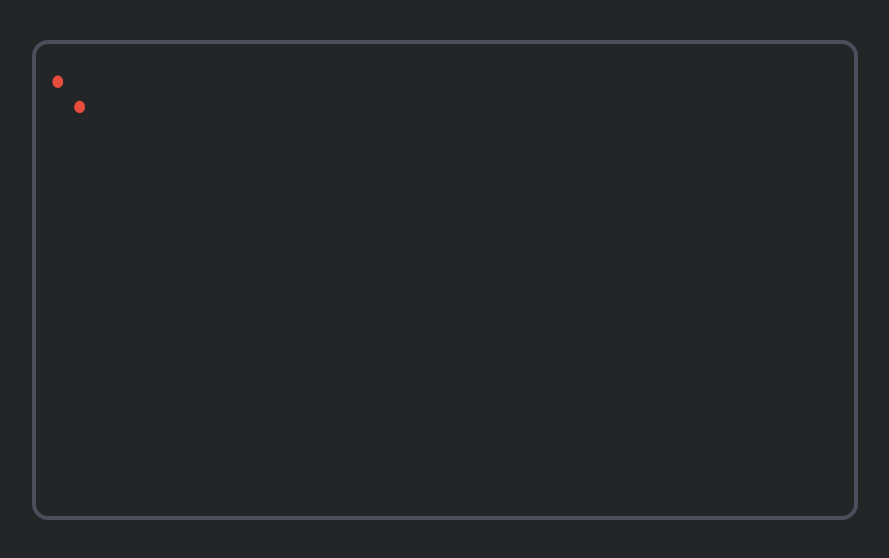
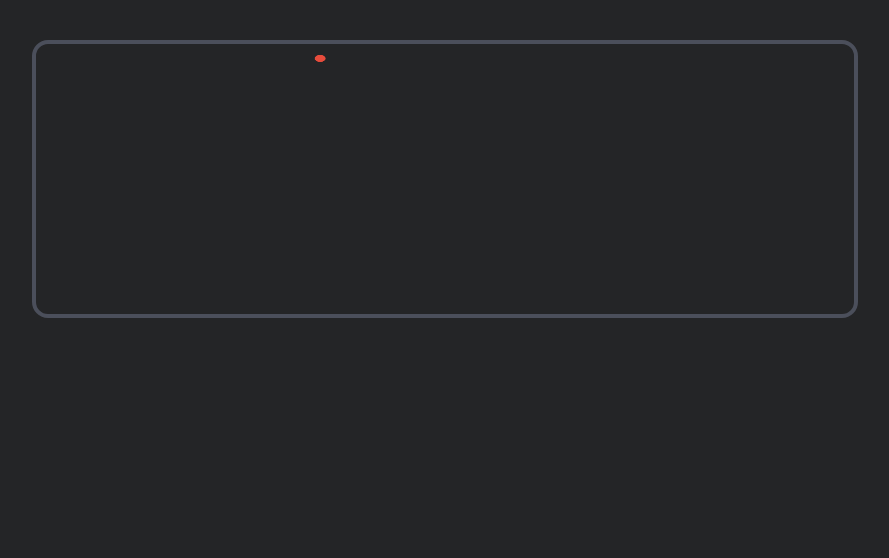
Before and after one commit to gregorybchris/ants, a React app: page / in a window 1280 px wide. Shown: the top 558 px of the page, without its empty margins (195-1084 px from the left). Built offline with nearby package versions, Linux system fonts and the light colour scheme.

Commit message:
Get ant moving

```diff
--- a/src/components/App/App.tsx
+++ b/src/components/App/App.tsx
@@ -1,21 +1,12 @@
 import "./App.sass";
 import "@fontsource/poppins";
 
-import { useEffect, useState } from "react";
-
-import Simluation from "../Simluation/Simulation";
+import Sim from "../Sim/Sim";
 
 export default function App() {
-  const [data, setData] = useState("Hello");
-
-  useEffect(() => {
-    console.log("App data: ", data);
-  }, []);
-
   return (
     <div className="App">
-      {/* <div>{data}</div> */}
-      <Simluation />
+      <Sim />
     </div>
   );
 }
--- /dev/null
+++ b/src/components/Sim/Sim.tsx
@@ -0,0 +1,56 @@
+import "@fontsource/poppins";
+
+import { useEffect, useState } from "react";
+
+import Ant from "../../lib/ant";
+import Keyboard from "../../lib/keyboard";
+import SimGraphics from "../SimGraphics/SimGraphics";
+
+export default function Sim() {
+  const [ticks, setTicks] = useState(0);
+  const [running, setRunning] = useState(true);
+  const [ants, setAnts] = useState<Ant[]>([]);
+
+  useEffect(() => {
+    new Keyboard((keyName) => {
+      if (keyName == Keyboard.Keys.LETTER_P) {
+        setRunning((prevRunning) => !prevRunning);
+      }
+
+      if (keyName == Keyboard.Keys.SPACE) {
+        setAnts((prevAnts: Ant[]) => {
+          const lastPosition = prevAnts[prevAnts.length - 1].position;
+          const position = { x: lastPosition.x, y: lastPosition.y + 20 };
+          const newAnt = {
+            position: position,
+          };
+          return [...prevAnts, newAnt];
+        });
+      }
+    });
+
+    const newAnts = [
+      {
+        position: { x: 40, y: 40 },
+      },
+    ];
+    setAnts(newAnts);
+  }, []);
+
+  const onUpdate = (currentTime: number, deltaTime: number) => {
+    if (running) {
+      setTicks((prevTicks) => prevTicks + 1);
+      setAnts((prevAnts: Ant[]) => {
+        return prevAnts.map((ant: Ant) => {
+          return { ...ant, position: { x: ant.position.x + 1, y: ant.position.y } };
+        });
+      });
+    }
+  };
+
+  return (
+    <div className="Sim">
+      <SimGraphics onUpdate={onUpdate} running={running} ants={ants} />
+    </div>
+  );
+}
--- a/src/components/Simluation/Simulation.sass
+++ b/src/components/SimGraphics/SimGraphics.sass
@@ -2,7 +2,7 @@
 @tailwind components
 @tailwind utilities
 
-.Simulation
+.SimGraphics
     @apply border-solid border-4 border-borderColor rounded-2xl
     @apply w-2/3 h-2/3
     @apply mx-auto
--- /dev/null
+++ b/src/components/SimGraphics/SimGraphics.tsx
@@ -0,0 +1,74 @@
+import "./SimGraphics.sass";
+import "@fontsource/poppins";
+
+import { Color, colorToHex } from "../../lib/color";
+import { useEffect, useRef, useState } from "react";
+
+import Ant from "../../lib/ant";
+import Box from "../../lib/box";
+
+interface SimGraphicsProps {
+  running: boolean;
+  onUpdate: (currentTime: number, deltaTime: number) => void;
+  ants: Ant[];
+}
+
+export default function SimGraphics(props: SimGraphicsProps) {
+  const canvasRef = useRef<HTMLCanvasElement>(null);
+  const [canvasSize, setCanvasSize] = useState<Box>({ width: 0, height: 0 });
+
+  useEffect(() => {
+    const canvas = canvasRef.current;
+    if (canvas) {
+      setCanvasSize({ width: canvas.width, height: canvas.height });
+    }
+
+    getUpdate(props.onUpdate)(0);
+  }, []);
+
+  useEffect(() => {
+    const canvas = canvasRef.current;
+    const context = canvas?.getContext("2d");
+
+    if (canvas) {
+      const ratio = 5;
+      canvas.width = canvasSize.width * ratio;
+      canvas.height = canvasSize.height * ratio;
+    }
+
+    if (canvas && context) {
+      renderScene(context);
+    }
+  }, [props.ants]);
+
+  const renderScene = (context: CanvasRenderingContext2D) => {
+    const radius = 10;
+    const color = Color.RED;
+
+    context.clearRect(0, 0, canvasSize.width, canvasSize.height);
+    props.ants.forEach((ant: Ant) => {
+      context.beginPath();
+      context.arc(ant.position.x, ant.position.y, radius, 0, 2 * Math.PI);
+      context.fillStyle = colorToHex(color);
+      context.fill();
+    });
+  };
+
+  const getUpdate = (onUpdate: (currentTime: number, deltaTime: number) => void) => {
+    let lastTime = 0;
+    const update = (currentTime: number) => {
+      currentTime = currentTime || 0;
+      const deltaTime = currentTime - (lastTime || 0);
+      lastTime = currentTime;
+      onUpdate(currentTime, deltaTime);
+      requestAnimationFrame(update);
+    };
+    return update;
+  };
+
+  return (
+    <div className="SimGraphics">
+      <canvas className="canvas" ref={canvasRef}></canvas>
+    </div>
+  );
+}
--- a/src/components/Simluation/Simulation.tsx
+++ /dev/null
@@ -1,71 +0,0 @@
-import "./Simulation.sass";
-import "@fontsource/poppins";
-
-import { Color, colorToHex } from "../../lib/color";
-import { useEffect, useRef, useState } from "react";
-
-import Ant from "../../lib/ant";
-import Box from "../../lib/box";
-import Keyboard from "../../lib/keyboard";
-
-export default function Simulation() {
-  const canvasRef = useRef<HTMLCanvasElement>(null);
-  const [canvasSize, setCanvasSize] = useState<Box>({ width: 0, height: 0 });
-  const [ants, setAnts] = useState<Ant[]>([]);
-
-  useEffect(() => {
-    console.log("Starting simulation");
-
-    new Keyboard((keyName) => {
-      if ((keyName = Keyboard.Keys.SPACE)) {
-        console.log("SPACE");
-      }
-    });
-
-    const newAnts = [
-      {
-        position: { x: 40, y: 60 },
-      },
-      {
-        position: { x: 80, y: 100 },
-      },
-    ];
-    setAnts(newAnts);
-
-    const canvas = canvasRef.current;
-    if (canvas) {
-      setCanvasSize({ width: canvas.width, height: canvas.height });
-    }
-  }, []);
-
-  useEffect(() => {
-    const canvas = canvasRef.current;
-    const context = canvas?.getContext("2d");
-
-    if (canvas) {
-      const ratio = 5;
-      canvas.width = canvasSize.width * ratio;
-      canvas.height = canvasSize.height * ratio;
-    }
-
-    if (canvas && context) {
-      const radius = 10;
-      const color = Color.RED;
-
-      context.clearRect(0, 0, canvasSize.width, canvasSize.height);
-      ants.forEach((ant) => {
-        const position = ant.position;
-        context.beginPath();
-        context.arc(position.x, position.y, radius, 0, 2 * Math.PI);
-        context.fillStyle = colorToHex(color);
-        context.fill();
-      });
-    }
-  }, [ants]);
-
-  return (
-    <div className="Simulation">
-      <canvas className="canvas" ref={canvasRef}></canvas>
-    </div>
-  );
-}
--- /dev/null
+++ b/src/lib/message.ts
@@ -0,0 +1,6 @@
+export enum Message {
+  ALPHA = "alpha",
+  BETA = "beta",
+  GAMMA = "gamma",
+  DELTA = "delta",
+}
--- /dev/null
+++ b/src/lib/point-range.ts
@@ -0,0 +1,6 @@
+import Range from "./range";
+
+export default interface PointRange {
+  x: Range;
+  y: Range;
+}
--- /dev/null
+++ b/src/lib/range.ts
@@ -0,0 +1,4 @@
+export default interface Range {
+  min: number;
+  max: number;
+}
--- /dev/null
+++ b/src/lib/world.ts
@@ -0,0 +1,36 @@
+import Ant from "./ant";
+import Point from "./point";
+import PointRange from "./point-range";
+
+class World {
+  bounds: PointRange;
+  ants: Ant[];
+
+  constructor(bounds: PointRange) {
+    this.bounds = bounds;
+    this.ants = [];
+  }
+
+  forEachAnt(callback: (ant: Ant) => void) {
+    this.ants.forEach(callback);
+  }
+
+  inBounds(position: Point): boolean {
+    if (position.x < this.bounds.x.min) return false;
+    if (position.x > this.bounds.x.max) return false;
+    if (position.y < this.bounds.y.min) return false;
+    if (position.y > this.bounds.y.max) return false;
+    return true;
+  }
+
+  search(position: Point, distance: number): Ant[] {
+    // Search tree for ants within a distance from a given point
+    return [];
+  }
+
+  addAnt(ant: Ant) {
+    this.ants.push(ant);
+  }
+}
+
+export default World;
```
